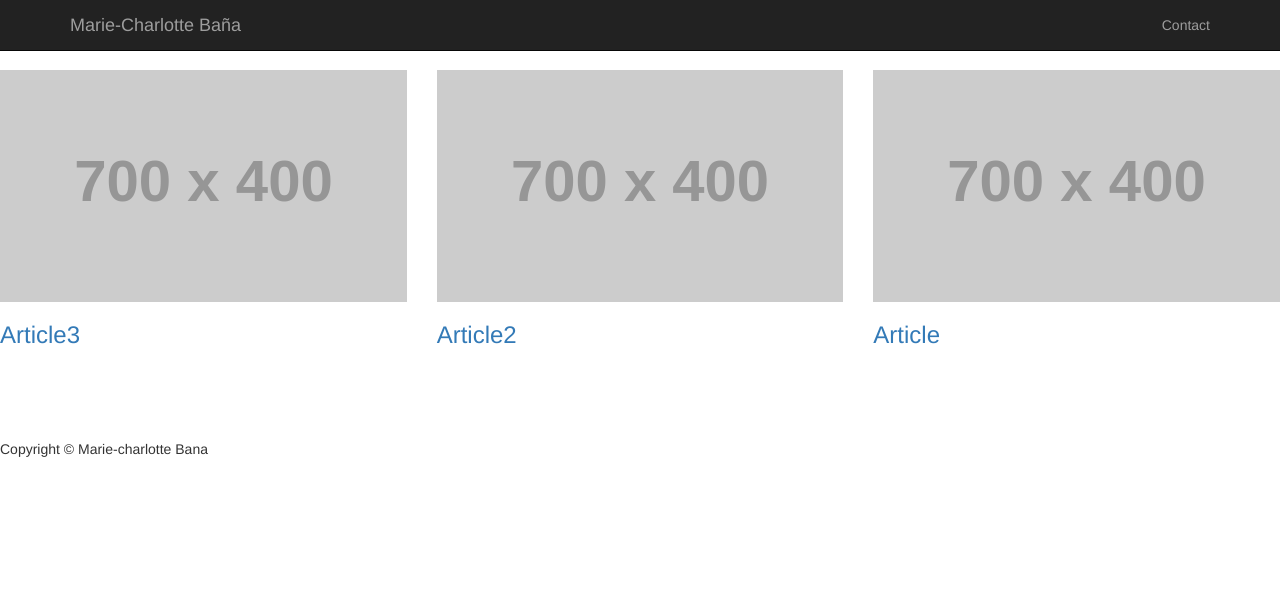
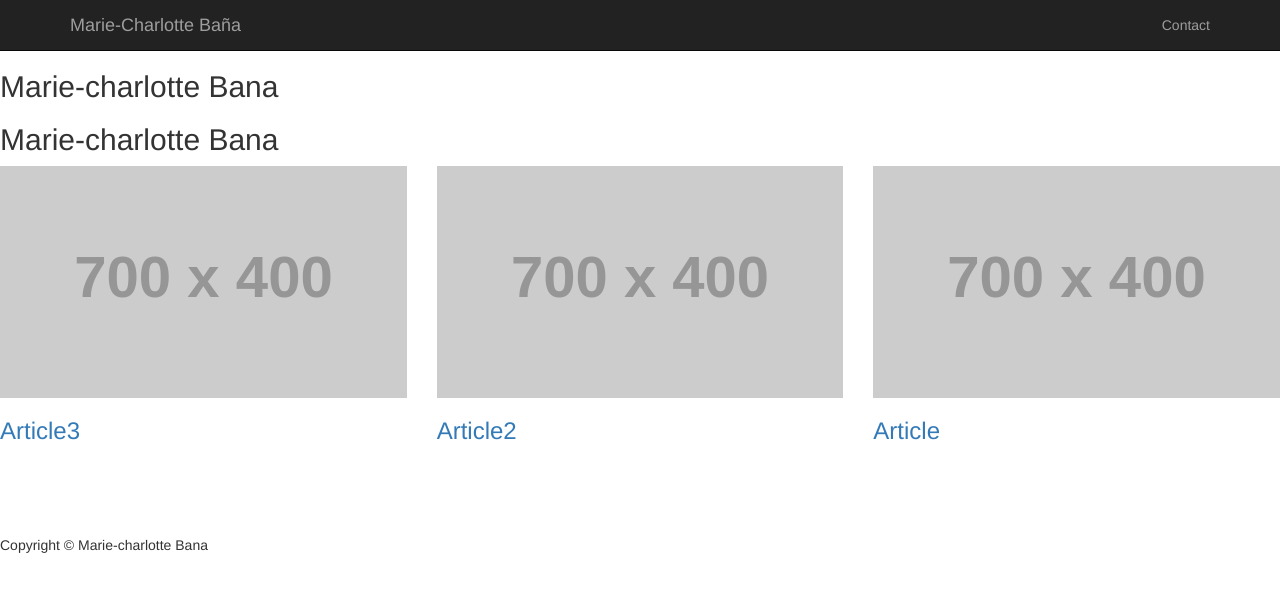
Before and after one commit to mariecha/mariecha.github.io, a Jekyll site: the page built from index.html, in a window 1280 px wide. Shown: the top 592 px of the page. Built offline with Jekyll 4.4.1, drawn with Linux system fonts in a browser that asks for light colours.

Commit message:
modifié :         _includes/header.html 	modifié :         index.html

```diff
--- a/_includes/header.html
+++ b/_includes/header.html
@@ -1,10 +1,10 @@
 
 <header>
 
+<h2> {{site.title}} </h2>
 
 
 
-<body>
 
     <!-- Navigation -->
     <nav class="navbar navbar-inverse navbar-fixed-top" role="navigation">
@@ -33,7 +33,6 @@
             </div>
 	</nav>
 
-</body>
 
 
 </header>
--- a/index.html
+++ b/index.html
@@ -3,6 +3,7 @@
 layout: default
 
 ---
+<h2> {{site.title}} </h2>
 
         <div class="row">
 
```
